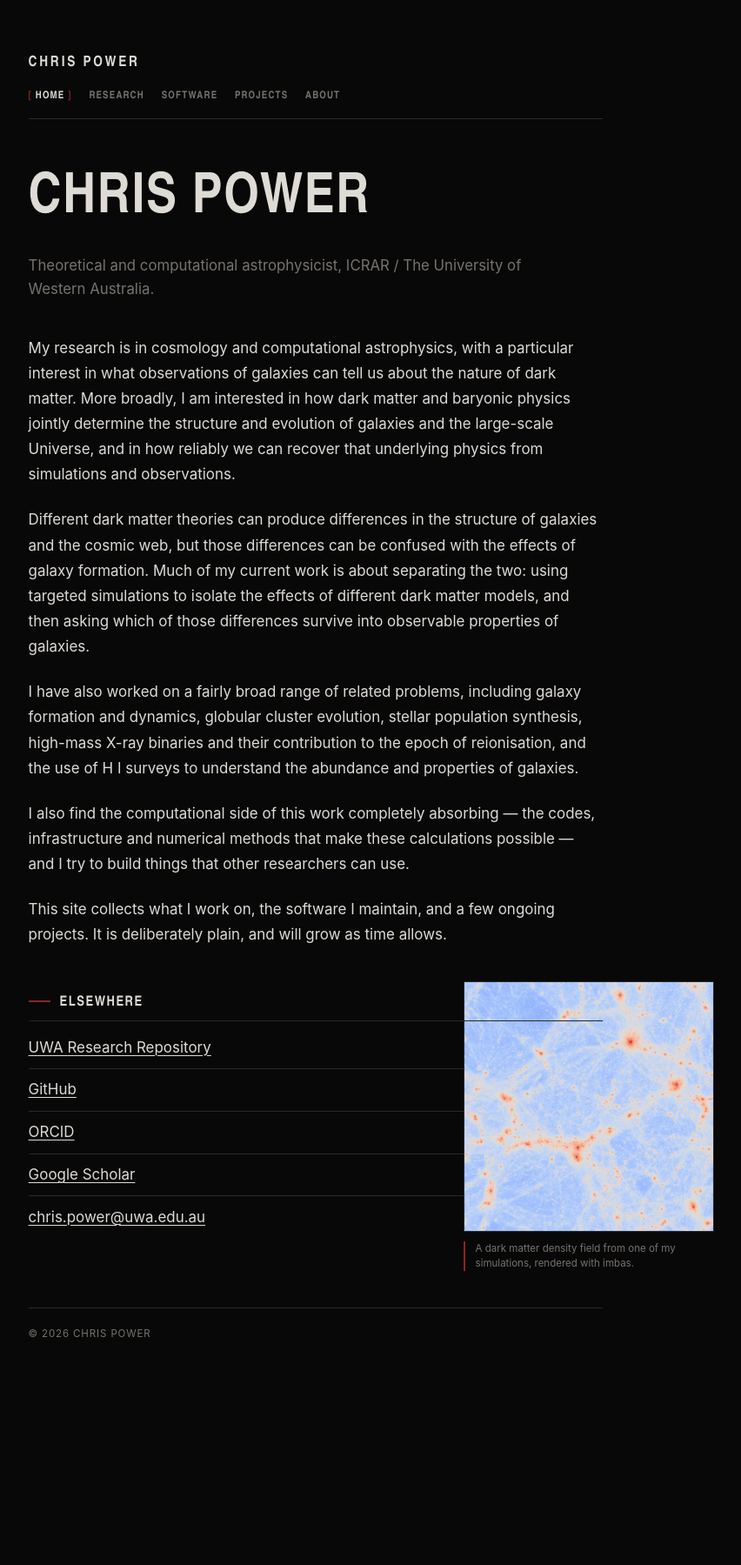
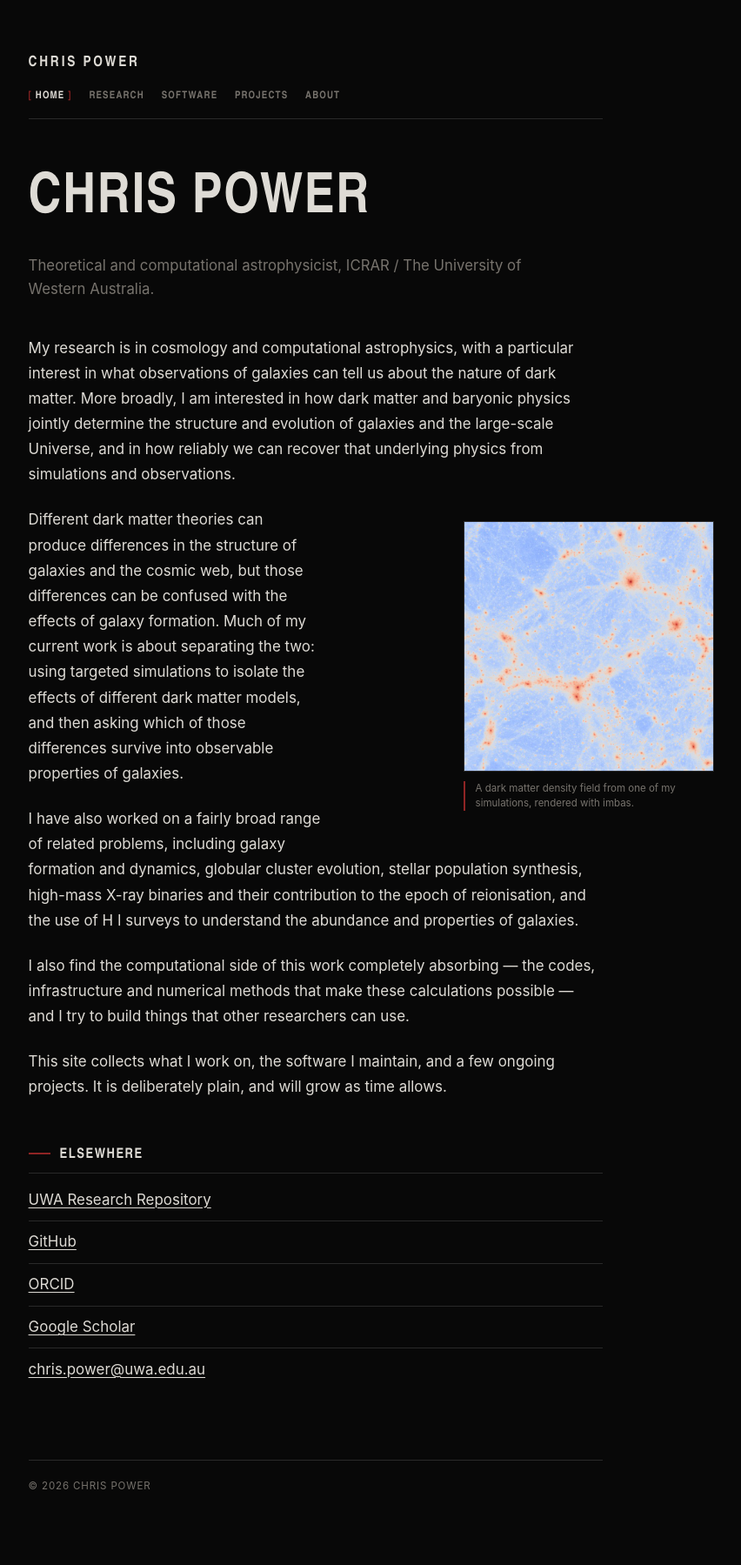
Before and after one commit to doctorcbpower/doctorcbpower.github.io, a Jekyll site: the page built from index.html, in a window 1280 px wide. Shown: the whole page at 87% size, without its empty margins (277-1129 px from the left). Built offline with Jekyll 4.4.1, drawn with Linux system fonts in a browser that asks for light colours; before the commit the page ends 1624 px from its top, so only the background shows below that.

Commit message:
Add image and caption for dark matter density field
Added a figure with an image and caption related to dark matter simulations.

```diff
--- a/index.html
+++ b/index.html
@@ -7,6 +7,12 @@ description: "Chris Power is a theoretical and computational astrophysicist at I
 
 <p>My research is in cosmology and computational astrophysics, with a particular interest in what observations of galaxies can tell us about the nature of dark matter. More broadly, I am interested in how dark matter and baryonic physics jointly determine the structure and evolution of galaxies and the large-scale Universe, and in how reliably we can recover that underlying physics from simulations and observations.</p>
 
+<figure class="figure figure-margin-right">
+    <img src="images/cosmic-web-imbas.jpg" alt="A dark matter density field from a cosmological simulation, showing filaments and haloes forming the cosmic web.">
+    <figcaption>A dark matter density field from one of my simulations, rendered with imbas.</figcaption>
+  </figure>
+
+
 <p>Different dark matter theories can produce differences in the structure of galaxies and the cosmic web, but those differences can be confused with the effects of galaxy formation. Much of my current work is about separating the two: using targeted simulations to isolate the effects of different dark matter models, and then asking which of those differences survive into observable properties of galaxies.</p>
 
 <p>I have also worked on a fairly broad range of related problems, including galaxy formation and dynamics, globular cluster evolution, stellar population synthesis, high-mass X-ray binaries and their contribution to the epoch of reionisation, and the use of H&nbsp;I surveys to understand the abundance and properties of galaxies.</p>
@@ -14,11 +20,6 @@ description: "Chris Power is a theoretical and computational astrophysicist at I
 <p>I also find the computational side of this work completely absorbing &mdash; the codes, infrastructure and numerical methods that make these calculations possible &mdash; and I try to build things that other researchers can use.</p>
 
 <p>This site collects what I work on, the software I maintain, and a few ongoing projects. It is deliberately plain, and will grow as time allows.</p>
-
-<figure class="figure figure-margin-right">
-    <img src="images/cosmic-web-imbas.jpg" alt="A dark matter density field from a cosmological simulation, showing filaments and haloes forming the cosmic web.">
-    <figcaption>A dark matter density field from one of my simulations, rendered with imbas.</figcaption>
-  </figure>
 
   <h2>Elsewhere</h2>
   <ul class="plain">
```
